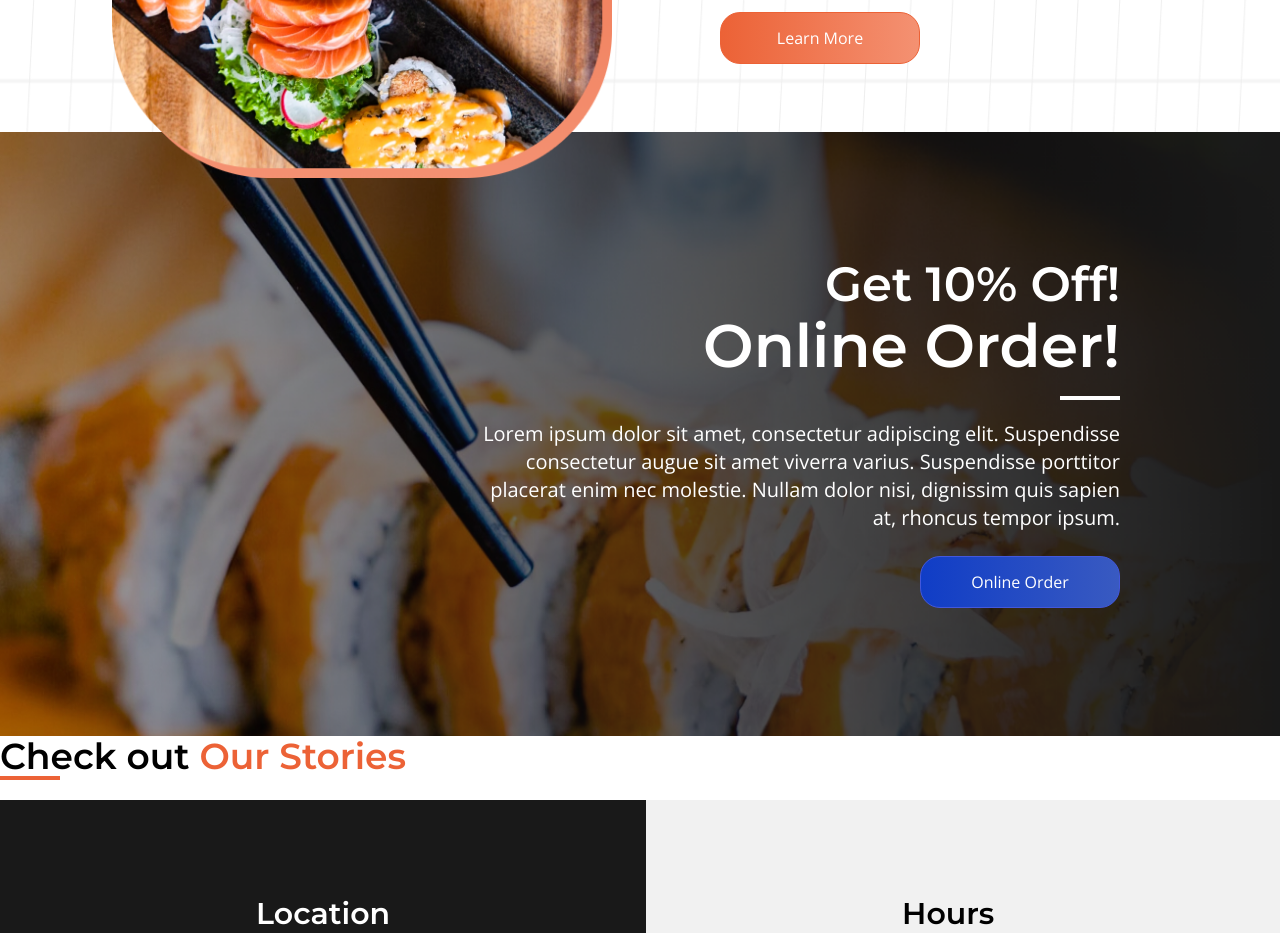
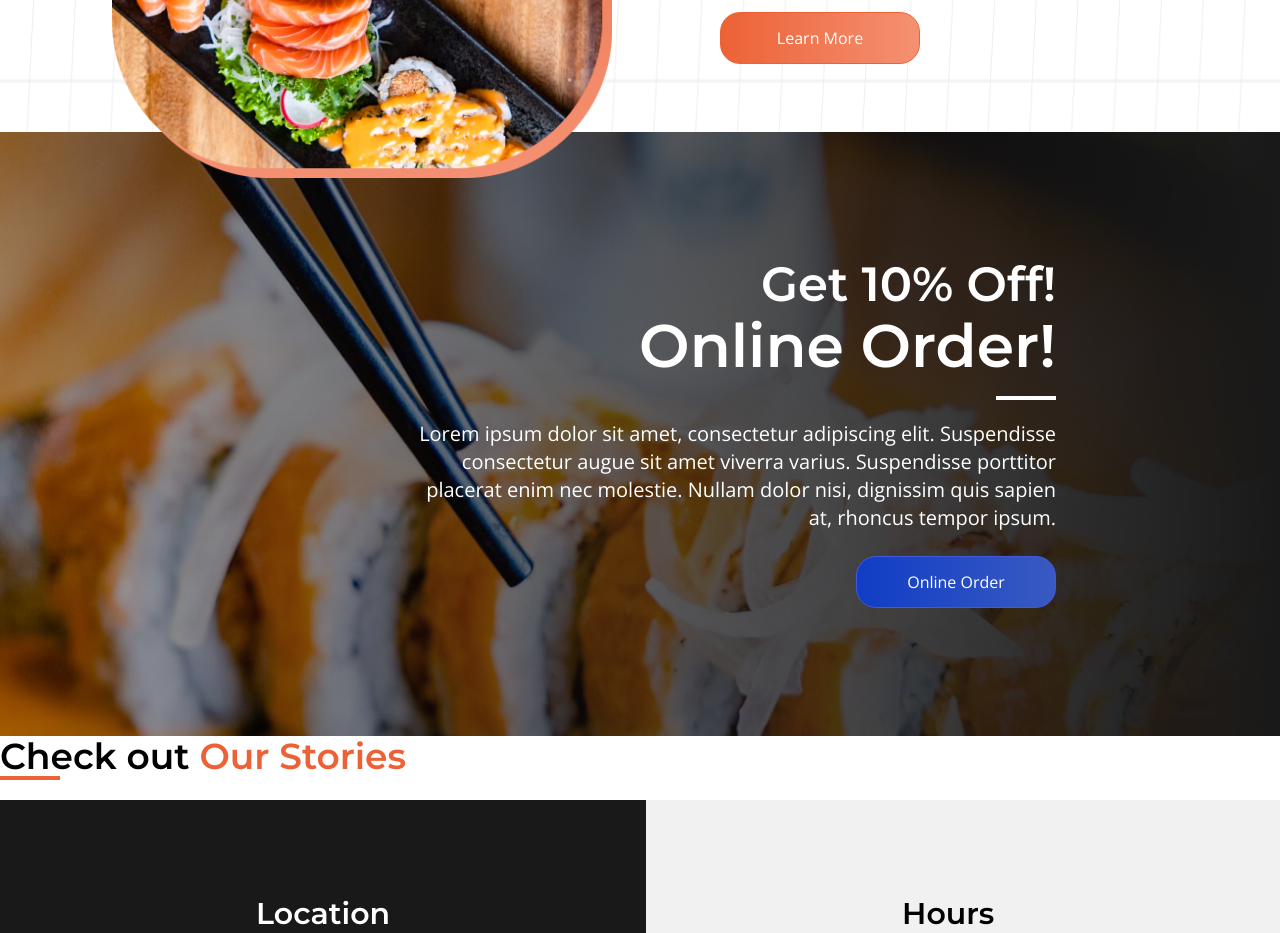
Before and after one commit to Sungmin-Kim-0508/ozen-sushi-korea, a Next.js app: page /ozen-sushi in a window 1280 px wide. Shown: the part 1220-2153 px from the top of the page. Built offline with nearby package versions, Linux system fonts and the light colour scheme; a web font is replaced by a local one.

Commit message:
fixed font size

```diff
--- a/app/ozen-sushi/page.tsx
+++ b/app/ozen-sushi/page.tsx
@@ -92,13 +92,14 @@ function OzenSushiHome() {
           </div>
         </div>
       </section>
-      <section className="relative w-full h-full">
+      <section className="relative w-full min-h-full">
         <Image
           alt="image_7626"
           src={image_7626}
-          className="absolute min-w-full min-h-full -z-10"
+          // height={400}
+          className="absolute min-w-full h-full -z-10"
         />
-        <div className="flex flex-col items-end text-end pr-40 mlg:pr-20 py-32 mlg:py-24">
+        <div className="flex flex-col items-end text-end pr-56 py-32 lg:pr-20 lg:py-24">
           <span className="monserratBold900 text-5xl mlg:text-4xl text-white mb-2">
             Get 10% Off!
           </span>
@@ -106,7 +107,7 @@ function OzenSushiHome() {
             Online Order!
           </span>
           <div className="border-2 w-[3.75rem] border-white mb-5" />
-          <div className="text-white text-xl lg:text-lg w-[40rem] mb-6">
+          <div className="text-white text-xl w-[40rem] mb-6 lg:text-lg mlg:text-base">
             Lorem ipsum dolor sit amet, consectetur adipiscing elit. Suspendisse
             consectetur augue sit amet viverra varius. Suspendisse porttitor
             placerat enim nec molestie. Nullam dolor nisi, dignissim quis sapien
```
